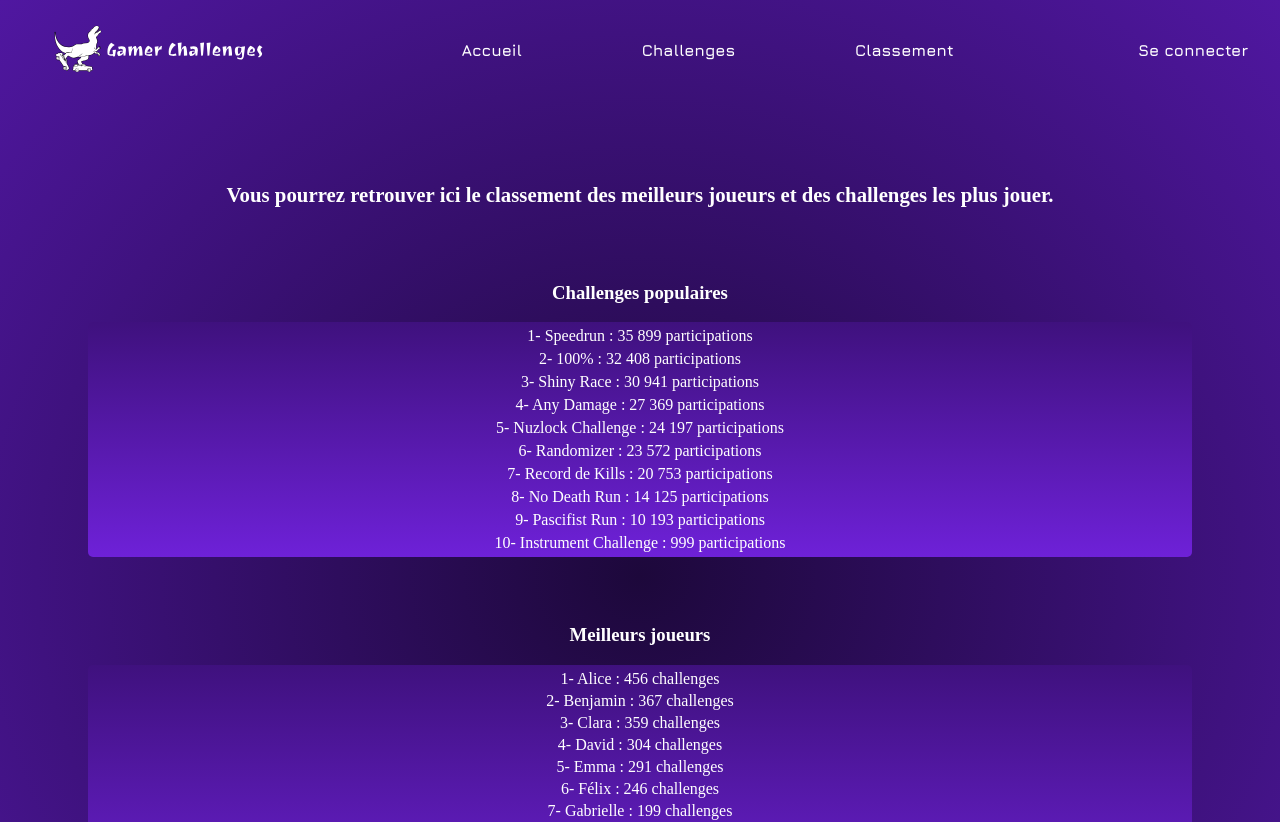
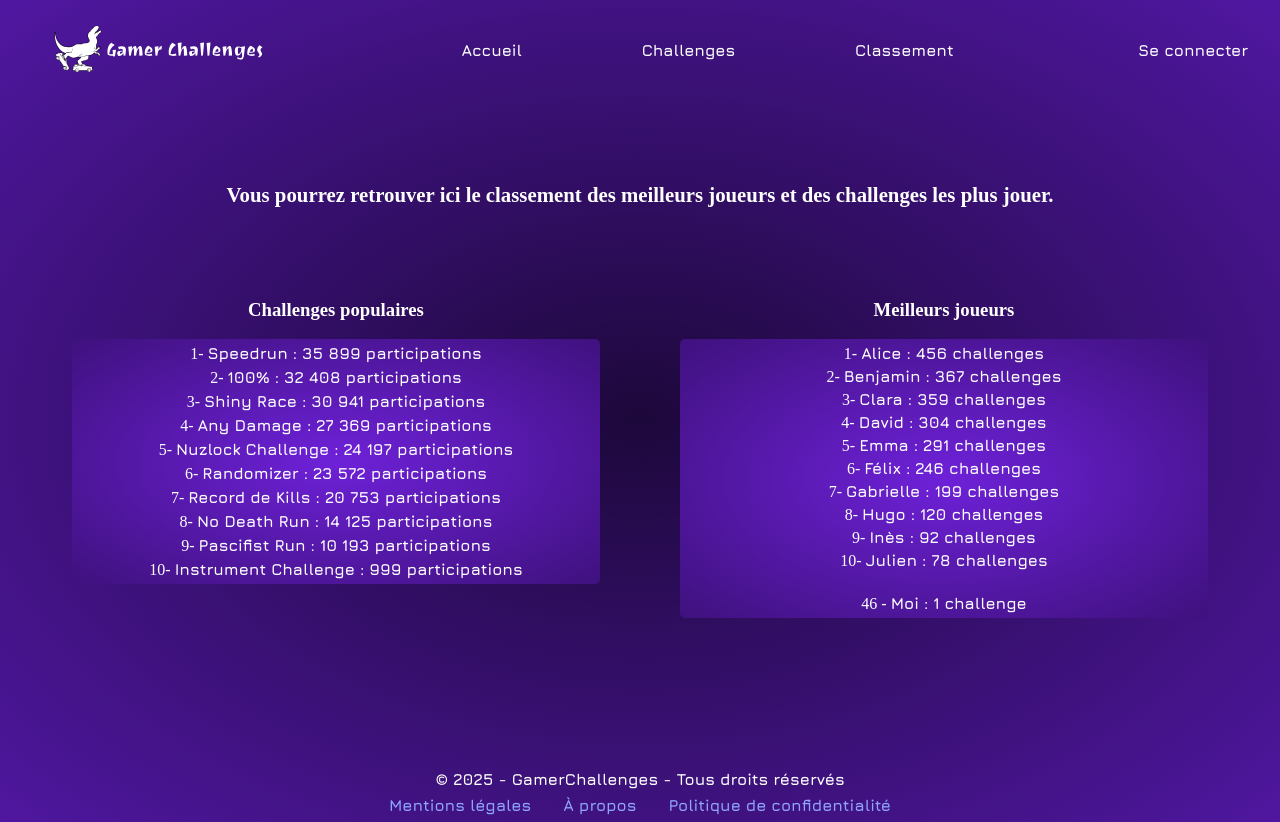
Before and after one commit to jeyakishandev/gamerchallenges-front, a React (Vite) app: page /leaderboard in a window 1280 px wide. Shown: the top 822 px of the page. Built offline with nearby package versions, Linux system fonts and the light colour scheme; a web font is replaced by a local one.

Commit message:
CSS Desktop responsive + add all Links/NavLinks related to the leaderboard page

```diff
--- a/src/components/Header/index.tsx
+++ b/src/components/Header/index.tsx
@@ -2,6 +2,7 @@ import { useEffect, useState } from "react";
 import "./style.css";
 import logo from "../../assets/logo-transparent.svg";
 import BurgerIcon from "./BurgerIcon";
+import { NavLink } from "react-router-dom";
 
 export default function Header() {
     const [menuOpen, setMenuOpen] = useState(false); // Menu burger fermé par défaut.
@@ -37,7 +38,7 @@ export default function Header() {
             <ul className={`navbar${menuOpen ? " open" : ""}`}>
                 <li><a href="#">Accueil</a></li>
                 <li><a href="#">Challenges</a></li>
-                <li><a href="#">Classement</a></li>
+                <li><NavLink to={`/leaderboard`}>Classement</NavLink></li>
                 <li className="mobile-only"><a href="#">Se connecter</a></li>
             </ul>
 
--- a/src/pages/Leaderboard.css
+++ b/src/pages/Leaderboard.css
@@ -1,4 +1,9 @@
 /* Page CLASSEMENT */
+:root {
+    --color--primary: #3f117e;
+    --color--secondary: #6e21d8;
+  }
+
 .lead-content {
     text-align: center;
     padding: 4rem 1rem 2rem;
@@ -24,7 +29,7 @@
 }
 
 .list-chall {
-    background: linear-gradient(180deg, #3f117e 0%, #6e21d8 100%);
+    background: radial-gradient( var(--color--secondary), var(--color--primary));
     padding-right: 2.5rem;
     border-radius: 5px;
 }
@@ -46,7 +51,7 @@
 /* Boîtes contenant les classements (joueurs) */
 
 .list-players {
-    background: linear-gradient(180deg, #3f117e 0%, #6e21d8 100%);
+    background: radial-gradient( var(--color--secondary), var(--color--primary));
     padding-right: 2.5rem;
     border-radius: 5px;
 }
@@ -86,4 +91,47 @@
     }
 }
 
+@media screen and (min-width: 700px) and (max-width: 767px) {
+    .lead-boxes {
+        padding-left: 5.5rem;
+        padding-right: 5.5rem;
+    }
+}
+
 /* Responsive TABLETTE / DESKTOP */
+
+@media screen and (min-width: 768px) and (max-width: 900px) {
+    .lead-boxes {
+        justify-content: center;
+        gap: 40px;
+        display: flex;
+        padding-left: 2rem;
+        padding-right: 2rem;
+    }
+
+    .best-challenges {
+        width: 40rem;
+    }
+
+    .best-players {
+        width: 40rem;
+    }
+}
+
+@media screen and (min-width: 900px) {
+    .lead-boxes {
+        justify-content: center;
+        gap: 80px;
+        display: flex;
+        padding-left: 3.5rem;
+        padding-right: 3.5rem;
+    }
+
+    .best-challenges {
+        width: 40rem;
+    }
+
+    .best-players {
+        width: 40rem;
+    }
+}
--- a/src/pages/Leaderboard.tsx
+++ b/src/pages/Leaderboard.tsx
@@ -1,3 +1,4 @@
+import { Link } from "react-router-dom"
 import "./Leaderboard.css"
 
 export default function Leaderboard() {
@@ -10,33 +11,34 @@ export default function Leaderboard() {
                     <section className="best-challenges">
                         <h3>Challenges populaires</h3>
                         <ul className="list-chall">
-                            <li className="first-li-chall">1- Speedrun : 35 899 participations </li>
-                            <li>2- 100% : 32 408 participations </li>
-                            <li>3- Shiny Race : 30 941 participations </li>
-                            <li>4- Any Damage : 27 369 participations </li>
-                            <li>5- Nuzlock Challenge : 24 197 participations </li>
-                            <li>6- Randomizer : 23 572 participations </li>
-                            <li>7- Record de Kills : 20 753 participations </li>
-                            <li>8- No Death Run : 14 125 participations </li>
-                            <li>9- Pascifist Run : 10 193 participations </li>
-                            <li className="last-li-chall">10- Instrument Challenge : 999 participations </li>
+                            <li className="first-li-chall">1- <Link to="/challenge/1">Speedrun : 35 899 participations</Link></li>
+                            <li>2- <Link to="/challenge/2">100% : 32 408 participations </Link></li>
+                            <li>3- <Link to="/challenge/3">Shiny Race : 30 941 participations </Link></li>
+                            <li>4- <Link to="/challenge/4">Any Damage : 27 369 participations </Link></li>
+                            <li>5- <Link to="/challenge/5">Nuzlock Challenge : 24 197 participations </Link></li>
+                            <li>6- <Link to="/challenge/6">Randomizer : 23 572 participations </Link></li>
+                            <li>7- <Link to="/challenge/7">Record de Kills : 20 753 participations </Link></li>
+                            <li>8- <Link to="/challenge/8">No Death Run : 14 125 participations </Link></li>
+                            <li>9- <Link to="/challenge/9">Pascifist Run : 10 193 participations </Link></li>
+                            <li className="last-li-chall">10- <Link to="/challenge/10">Instrument Challenge : 999 participations </Link></li>
                         </ul>
                     </section>
 
                     <section className="best-players">
                         <h3>Meilleurs joueurs</h3>
                         <ul className="list-players">
-                            <li className="first-li-players">1- Alice : 456 challenges</li>
-                            <li>2- Benjamin : 367 challenges</li>
-                            <li>3- Clara : 359 challenges</li>
-                            <li>4- David : 304 challenges</li>
-                            <li>5- Emma : 291 challenges</li>
-                            <li>6- Félix : 246 challenges</li>
-                            <li>7- Gabrielle : 199 challenges</li>
-                            <li>8- Hugo : 120 challenges</li>
-                            <li>9- Inès : 92 challenges</li>
-                            <li className="last-li-players">10- Julien : 78 challenges</li>
-                            <li className="perso-li-players">46 - Moi : 1 challenge</li>
+                            {/* Remplacer les ids dans le Link to par l'id de la base de donnée */}
+                            <li className="first-li-players">1- <Link to="/profile/1">Alice : 456 challenges</Link></li>
+                            <li>2- <Link to="/profile/2">Benjamin : 367 challenges</Link></li>
+                            <li>3- <Link to="/profile/3">Clara : 359 challenges</Link></li>
+                            <li>4- <Link to="/profile/4">David : 304 challenges</Link></li>
+                            <li>5- <Link to="/profile/5">Emma : 291 challenges</Link></li>
+                            <li>6- <Link to="/profile/6">Félix : 246 challenges</Link></li>
+                            <li>7- <Link to="/profile/7">Gabrielle : 199 challenges</Link></li>
+                            <li>8- <Link to="/profile/8">Hugo : 120 challenges</Link></li>
+                            <li>9- <Link to="/profile/9">Inès : 92 challenges</Link></li>
+                            <li className="last-li-players">10- <Link to="/profile/10">Julien : 78 challenges</Link></li>
+                            <li className="perso-li-players">46 - <Link to="/profile/99">Moi : 1 challenge</Link></li>
                         </ul>
                     </section>
                 </div>
```
